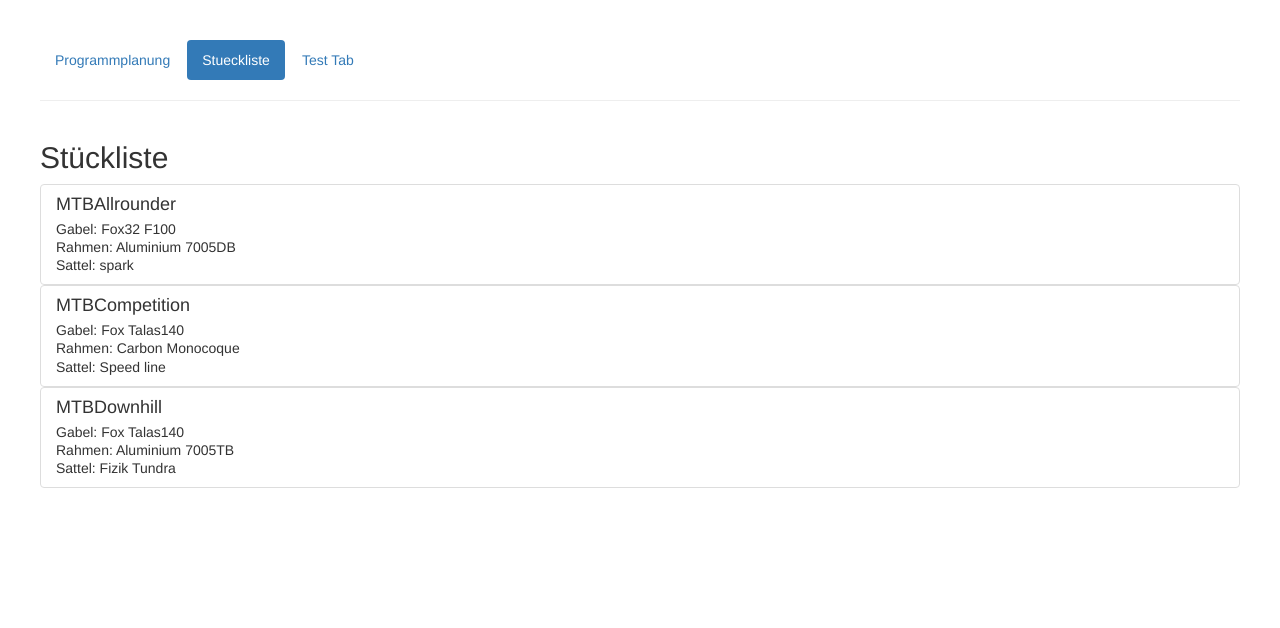
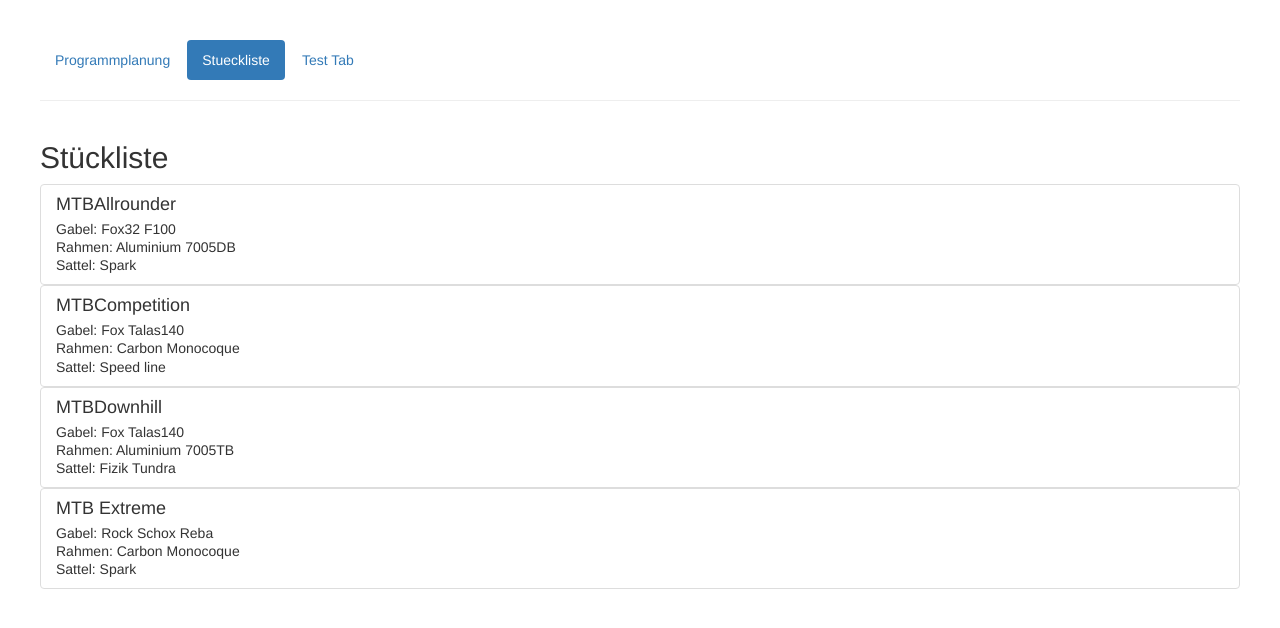
Before and after one commit to steffenwohlers/wi3p, an Angular app: page /stueckliste in a window 1280 px wide. Shown: the top 628 px of the page. Built offline with nearby package versions, Linux system fonts and the light colour scheme.

Commit message:
Typen für Fahrrad Teile hinzugefügt und korrekte Werte für Produktion eingegeben

```diff
--- a/src/app/programmplanung/programmplanung.component.html
+++ b/src/app/programmplanung/programmplanung.component.html
@@ -19,6 +19,7 @@
             </td>
         </tr>
         <tr>
+
             <td>Nachfrage</td>
             <td *ngFor="let arr of fahrrad.progammplanungInputArray">
                     <input type="number"
@@ -28,6 +29,7 @@
             </td>
         </tr>
         <tr>
+
             <td>Differenz</td>
             <td *ngFor="let arr of fahrrad.progammplanungInputArray" [ngClass]="{'down':arr.planning < arr.demand}">
                 {{ arr.planning - arr.demand }}
--- /dev/null
+++ b/src/app/shared/fahrrad-teil-typ.enum.ts
@@ -0,0 +1,5 @@
+export enum FahrradTeilTyp {
+    Rahmen,
+    Gabel,
+    Sattel
+}
--- a/src/app/shared/fahrrad.model.ts
+++ b/src/app/shared/fahrrad.model.ts
@@ -1,9 +1,10 @@
 import { ProgrammplanungInput } from './programmplanung-input.model';
+import { FahrradTeil } from './fahrrad-teil.model';
 
 export class Fahrrad {
     constructor(public modell: string,
-        public rahmen: string,
-        public sattel: string,
-        public gabel: string,
+        public rahmen: String,
+        public sattel: String,
+        public gabel: String,
         public progammplanungInputArray: ProgrammplanungInput[] ) {}
 }
--- a/src/app/shared/fahrrad.service.ts
+++ b/src/app/shared/fahrrad.service.ts
@@ -1,12 +1,14 @@
 import { Fahrrad } from '../shared/fahrrad.model';
 import { ProgrammplanungInput } from './programmplanung-input.model';
+import { FahrradTeilService } from './fahrrad-teil.service';
+import { FahrradTeil } from './fahrrad-teil.model';
 
 export class FahrradService {
     private fahrraeder: Fahrrad[] = [
         new Fahrrad(
             'MTBAllrounder',
             'Aluminium 7005DB',
-            'spark',
+            'Spark',
             'Fox32 F100',
             [
                 new ProgrammplanungInput(0, 2220),
@@ -30,18 +32,18 @@ export class FahrradService {
             'Speed line',
             'Fox Talas140',
             [
-                new ProgrammplanungInput(0, 1110, 1110),
-                new ProgrammplanungInput(1, 1665, 1665),
-                new ProgrammplanungInput(2, 2775, 2775),
-                new ProgrammplanungInput(3, 2, 2),
-                new ProgrammplanungInput(4, 2, 2),
-                new ProgrammplanungInput(5, 3, 3),
-                new ProgrammplanungInput(6, 2, 2),
-                new ProgrammplanungInput(7, 2, 2),
-                new ProgrammplanungInput(8, 3, 3),
-                new ProgrammplanungInput(9, 2, 2),
-                new ProgrammplanungInput(10, 2, 2),
-                new ProgrammplanungInput(11, 3, 3)
+                new ProgrammplanungInput(0, 1110),
+                new ProgrammplanungInput(1, 1665),
+                new ProgrammplanungInput(2, 2775),
+                new ProgrammplanungInput(3, 4440),
+                new ProgrammplanungInput(4, 3885),
+                new ProgrammplanungInput(5, 3607.5),
+                new ProgrammplanungInput(6, 3330),
+                new ProgrammplanungInput(7, 2497.5),
+                new ProgrammplanungInput(8, 1665),
+                new ProgrammplanungInput(9, 832.5),
+                new ProgrammplanungInput(10, 1110),
+                new ProgrammplanungInput(11, 832.5)
             ]
         ),
         new Fahrrad(
@@ -50,18 +52,38 @@ export class FahrradService {
             'Fizik Tundra',
             'Fox Talas140',
             [
-                new ProgrammplanungInput(0, 740, 740),
-                new ProgrammplanungInput(1, 1110, 1110),
-                new ProgrammplanungInput(2, 1850, 1850),
-                new ProgrammplanungInput(3, 2, 2),
-                new ProgrammplanungInput(4, 2, 2),
-                new ProgrammplanungInput(5, 3, 3),
-                new ProgrammplanungInput(6, 2, 2),
-                new ProgrammplanungInput(7, 2, 2),
-                new ProgrammplanungInput(8, 3, 3),
-                new ProgrammplanungInput(9, 2, 2),
-                new ProgrammplanungInput(10, 2, 2),
-                new ProgrammplanungInput(11, 3, 3)
+                new ProgrammplanungInput(0, 740),
+                new ProgrammplanungInput(1, 1110),
+                new ProgrammplanungInput(2, 1850),
+                new ProgrammplanungInput(3, 2960),
+                new ProgrammplanungInput(4, 2590),
+                new ProgrammplanungInput(5, 2405),
+                new ProgrammplanungInput(6, 2220),
+                new ProgrammplanungInput(7, 1665),
+                new ProgrammplanungInput(8, 1110),
+                new ProgrammplanungInput(9, 555),
+                new ProgrammplanungInput(10, 740),
+                new ProgrammplanungInput(11, 555)
+            ]
+        ),
+        new Fahrrad(
+            'MTB Extreme',
+            'Carbon Monocoque',
+            'Spark',
+            'Rock Schox Reba',
+            [
+                new ProgrammplanungInput(0, 518),
+                new ProgrammplanungInput(1, 777),
+                new ProgrammplanungInput(2, 1295),
+                new ProgrammplanungInput(3, 2072),
+                new ProgrammplanungInput(4, 1813),
+                new ProgrammplanungInput(5, 1683.5),
+                new ProgrammplanungInput(6, 1554),
+                new ProgrammplanungInput(7, 1165.5),
+                new ProgrammplanungInput(8, 777),
+                new ProgrammplanungInput(9, 388.5),
+                new ProgrammplanungInput(10, 518),
+                new ProgrammplanungInput(11, 388.5)
             ]
         )
     ];
```
Also changed, not shown: src/app/shared/fahrrad-teil.model.ts (added, +12 -0 lines), src/app/shared/fahrrad-teil.service.ts (added, +39 -0 lines).
